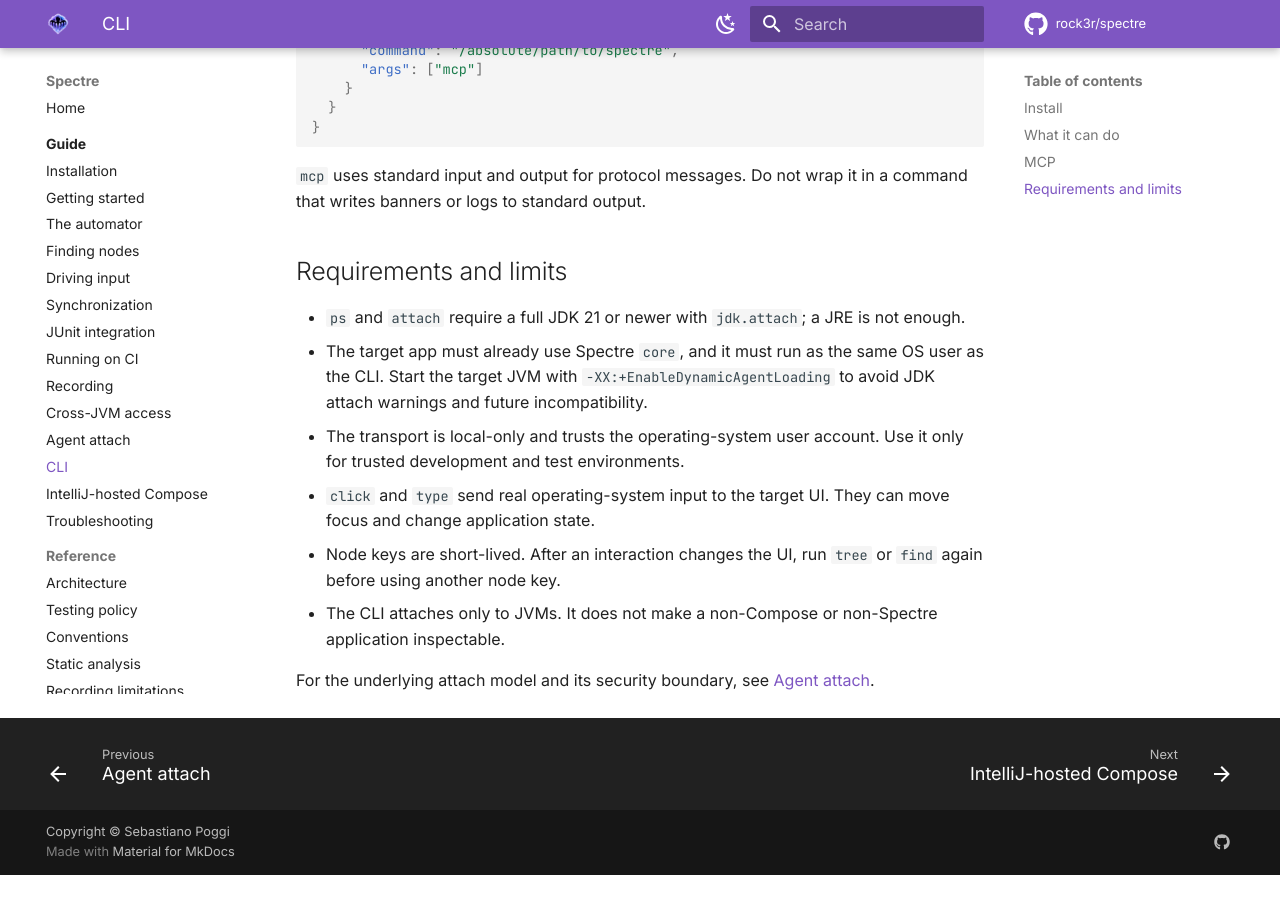
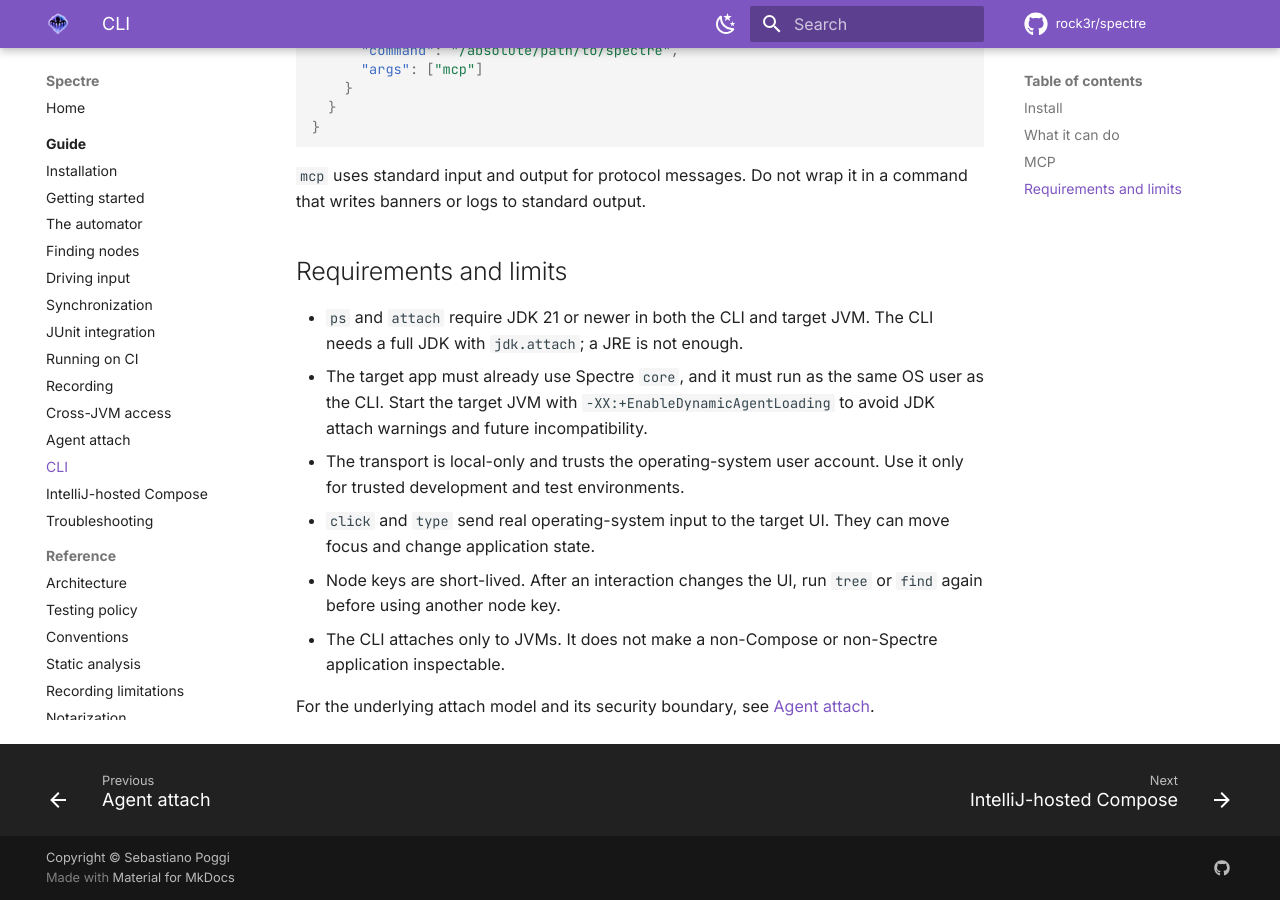
Before and after one commit to rock3r/spectre, an MkDocs documentation site: the page built from docs/guide/cli.md, in a window 1280 px wide and 900 px high, scrolled down 1988 px. Built offline with MkDocs 1.6.1 and Material for MkDocs 9.7.7, drawn with Linux system fonts in a browser that asks for light colours; comment, search, counter and statistics services are not loaded; before the commit the page ends 2863 px from its top, so only the background shows below that.

Commit message:
Clarify CLI target JVM requirement

```diff
--- a/docs/guide/cli.md
+++ b/docs/guide/cli.md
@@ -93,7 +93,8 @@
 
 ## Requirements and limits
 
-- `ps` and `attach` require a full JDK 21 or newer with `jdk.attach`; a JRE is not enough.
+- `ps` and `attach` require JDK 21 or newer in both the CLI and target JVM. The CLI needs a full
+  JDK with `jdk.attach`; a JRE is not enough.
 - The target app must already use Spectre `core`, and it must run as the same OS user as the CLI.
   Start the target JVM with `-XX:+EnableDynamicAgentLoading` to avoid JDK attach warnings and
   future incompatibility.
```
